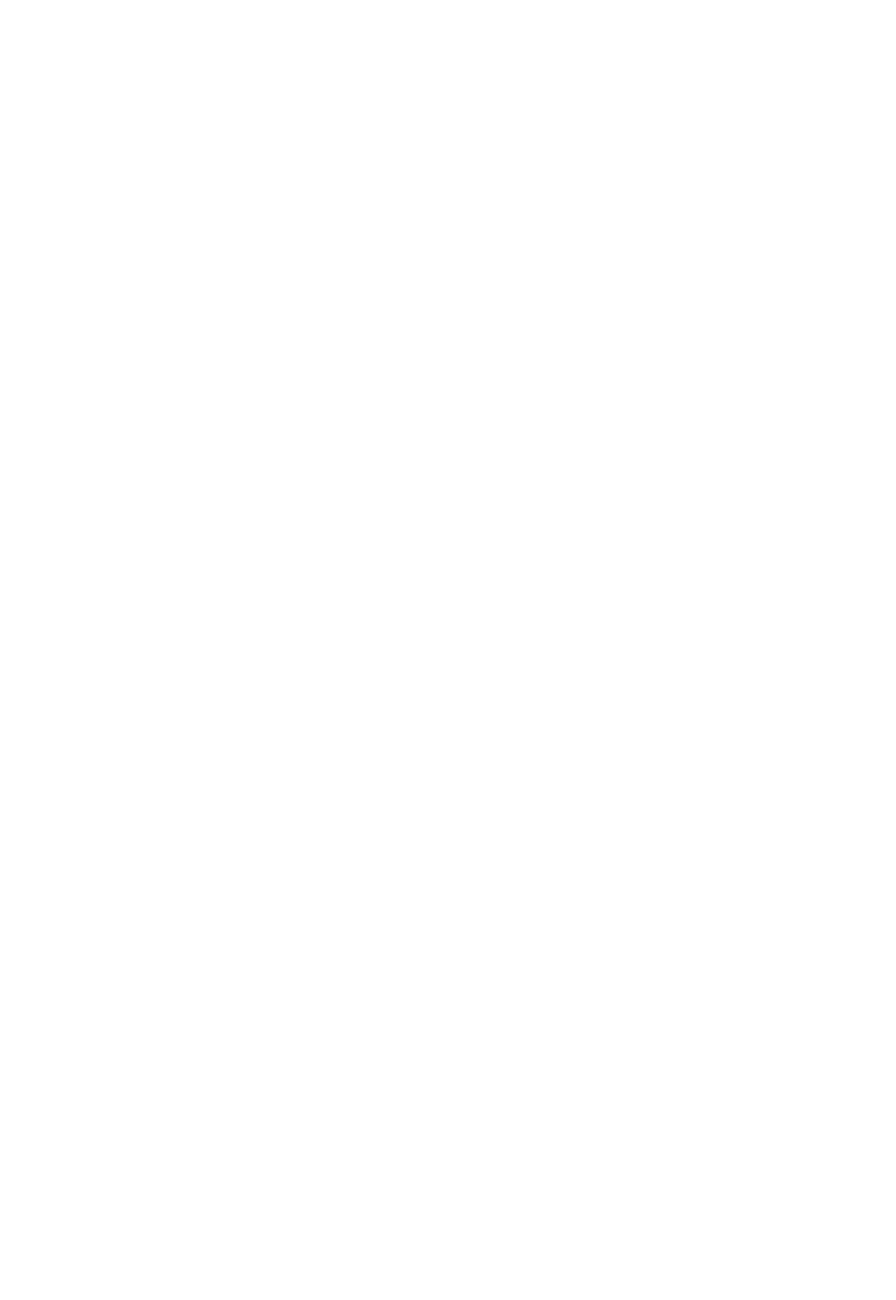
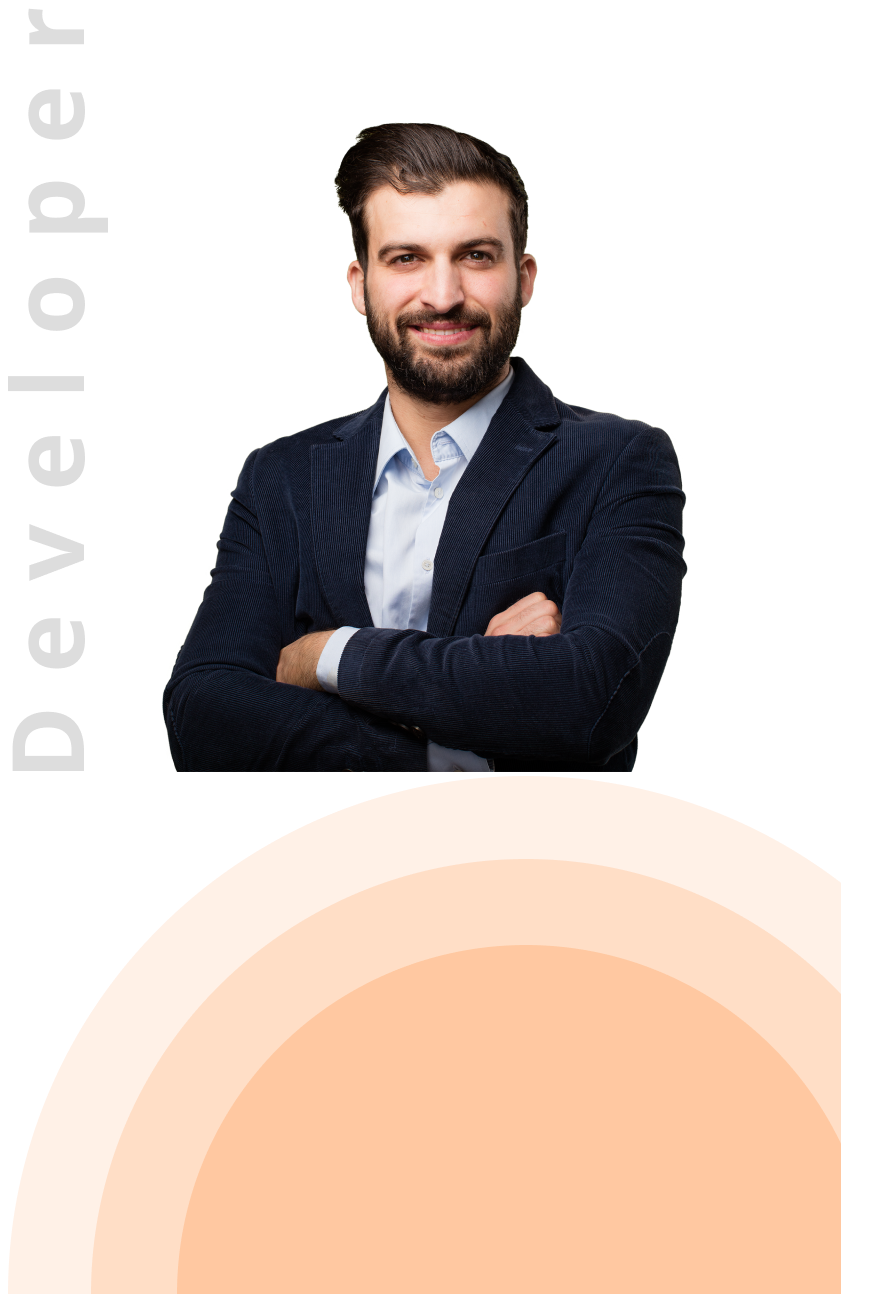
Before and after one commit to Nafis2222/web-developer-portifolio, a plain HTML site: page index.html in a window 1280 px wide. Shown: the whole page, without its empty margins (0-896 px from the left). Before the commit the page ends 800 px from the top, so only its background shows below. Drawn offline with Linux system fonts and the light colour scheme.

Commit message:
added many image

```diff
--- a/index.html
+++ b/index.html
@@ -6,6 +6,9 @@
     <title>web developer portifolio</title>
 </head>
 <body>
+    <img src="images/developer.png " alt="">
+ <img src="images/hardy.png" alt="">
+ <img src="images/header_bg.png" alt=""><img src="" alt=""><img src="" alt="">
     <header>
 
     </header>
```
Also changed, not shown: images/developer.png (added), images/hardy.png (added), images/header_bg.png (added), images/icons/facebook.png (added), images/icons/insta.png (added), images/icons/js.png (added), images/icons/mongo.png (added), images/icons/nodejs.png (added), images/icons/react.png (added), images/icons/twitter.png (added).
